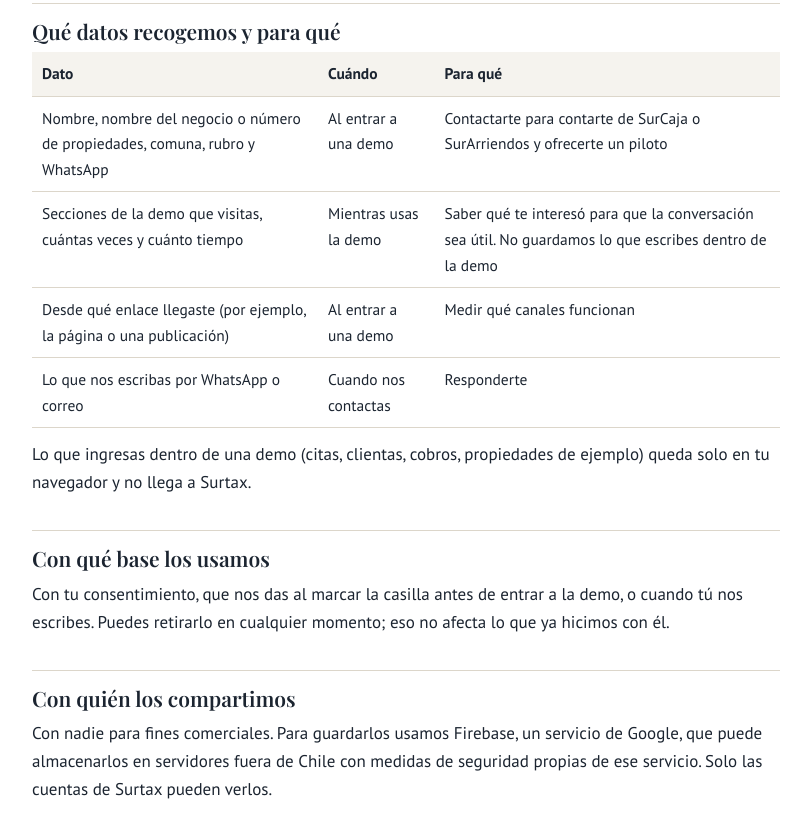
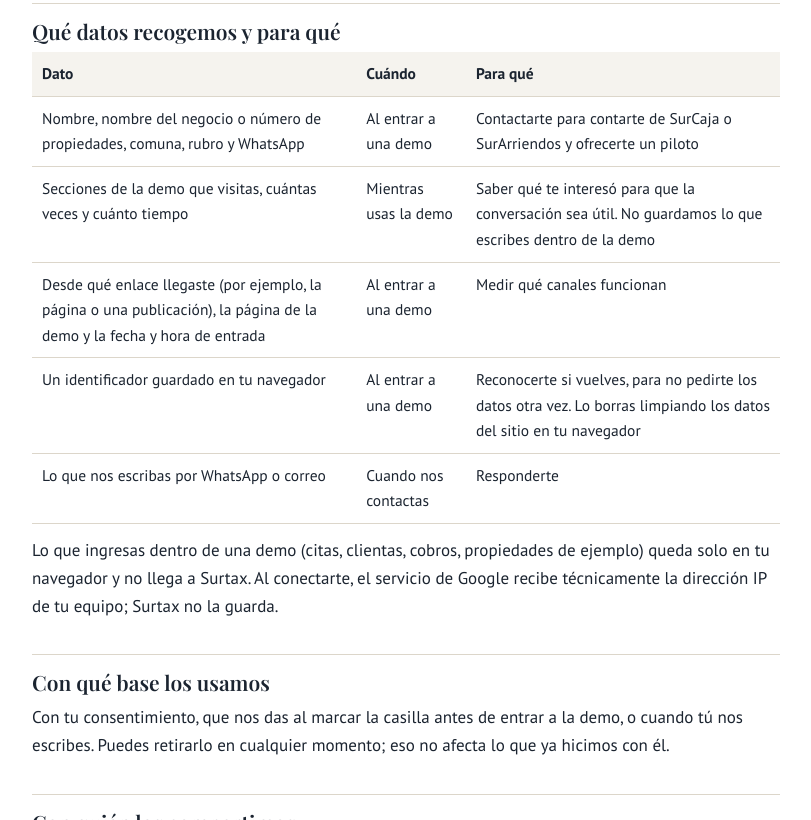
Before and after one commit to Surtax2026/soluciones, a plain HTML site: page privacidad.html in a window 1280 px wide. Shown: the part 572-1392 px from the top of the page, without its empty margins (234-1045 px from the left). Drawn offline with nearby package versions, Linux system fonts and the light colour scheme.

Commit message:
Revisión: metadatos, pie con RUT, crédito de foto y privacidad

```diff
--- a/privacidad.html
+++ b/privacidad.html
@@ -54,11 +54,12 @@ footer .wrap{padding-block:18px}
 <tbody>
 <tr><td>Nombre, nombre del negocio o número de propiedades, comuna, rubro y WhatsApp</td><td>Al entrar a una demo</td><td>Contactarte para contarte de SurCaja o SurArriendos y ofrecerte un piloto</td></tr>
 <tr><td>Secciones de la demo que visitas, cuántas veces y cuánto tiempo</td><td>Mientras usas la demo</td><td>Saber qué te interesó para que la conversación sea útil. No guardamos lo que escribes dentro de la demo</td></tr>
-<tr><td>Desde qué enlace llegaste (por ejemplo, la página o una publicación)</td><td>Al entrar a una demo</td><td>Medir qué canales funcionan</td></tr>
+<tr><td>Desde qué enlace llegaste (por ejemplo, la página o una publicación), la página de la demo y la fecha y hora de entrada</td><td>Al entrar a una demo</td><td>Medir qué canales funcionan</td></tr>
+<tr><td>Un identificador guardado en tu navegador</td><td>Al entrar a una demo</td><td>Reconocerte si vuelves, para no pedirte los datos otra vez. Lo borras limpiando los datos del sitio en tu navegador</td></tr>
 <tr><td>Lo que nos escribas por WhatsApp o correo</td><td>Cuando nos contactas</td><td>Responderte</td></tr>
 </tbody>
 </table>
-<p>Lo que ingresas dentro de una demo (citas, clientas, cobros, propiedades de ejemplo) queda solo en tu navegador y no llega a Surtax.</p>
+<p>Lo que ingresas dentro de una demo (citas, clientas, cobros, propiedades de ejemplo) queda solo en tu navegador y no llega a Surtax. Al conectarte, el servicio de Google recibe técnicamente la dirección IP de tu equipo; Surtax no la guarda.</p>
 
 <h2>Con qué base los usamos</h2>
 <p>Con tu consentimiento, que nos das al marcar la casilla antes de entrar a la demo, o cuando tú nos escribes. Puedes retirarlo en cualquier momento; eso no afecta lo que ya hicimos con él.</p>
```
Also changed, not shown: index.html (+7 -3 lines).
